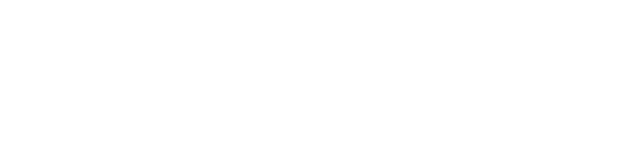
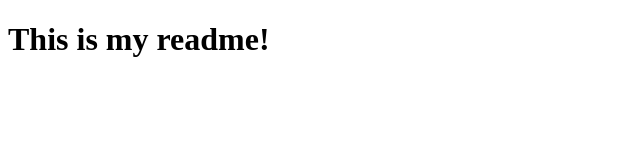
Before and after one commit to MathCodeForFun/MathCodeForFun, a plain HTML site: page index.html in a window 1280 px wide. Shown: the whole page, without its empty margins (0-640 px from the left). Drawn offline with Linux system fonts and the light colour scheme.

Commit message:
Update index.html

```diff
--- a/index.html
+++ b/index.html
@@ -2,10 +2,10 @@
 <html>
     <head>
         <meta charset="utf-8">
-        <title>My homepage</title>
+        <title>MathCodeForFun</title>
     </head>
     <body>
-    <h1></h1>
+    <h1>This is my readme!</h1>
 
 <script>
 </script>
```
